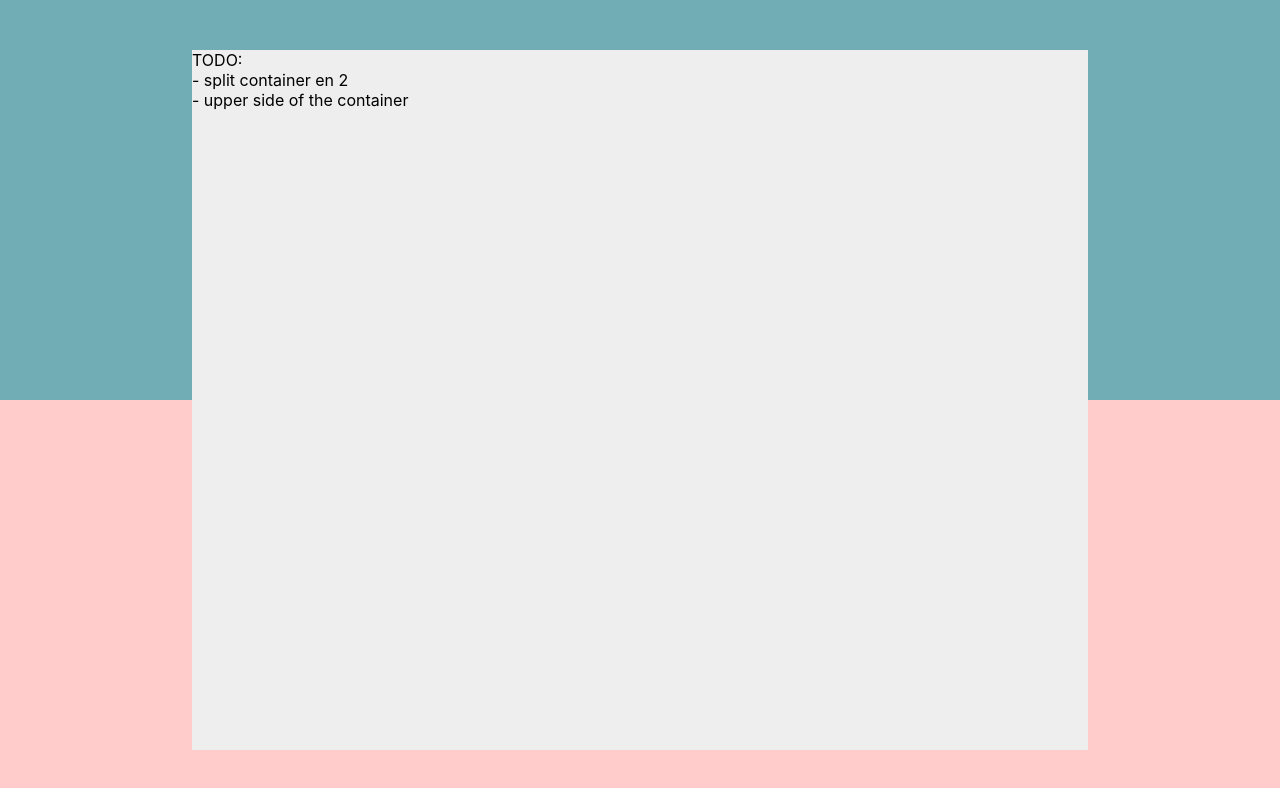
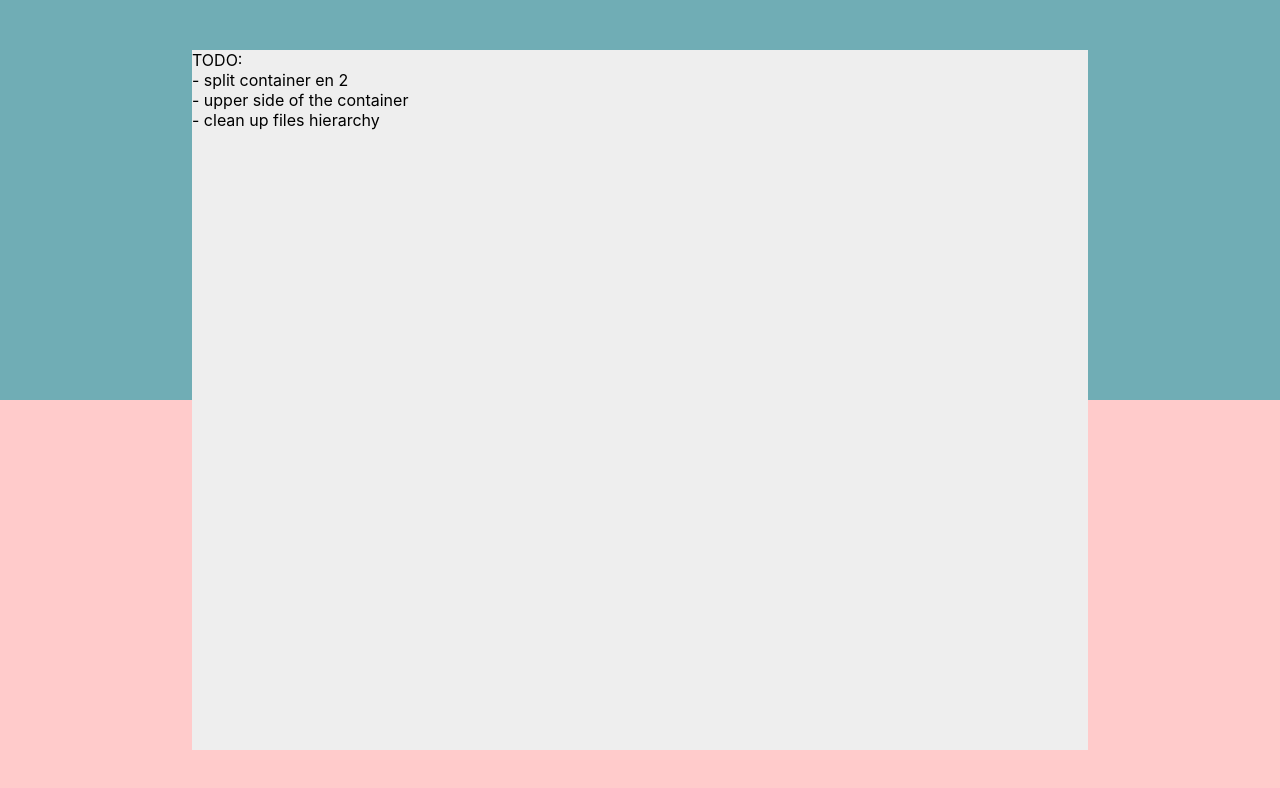
Before and after one commit to TonyAbramo/TheAustralianHaul, a React (Create React App) app: page / in a window 1280 px wide. Shown: the top 788 px of the page. Built offline with nearby package versions, Linux system fonts and the light colour scheme.

Commit message:
[TODO] Add cleanup task

```diff
--- a/src/components/Homepage.tsx
+++ b/src/components/Homepage.tsx
@@ -19,7 +19,8 @@ export default function Homepage() {
     <div style={container}>
       TODO: <br></br>
       - split container en 2<br></br>
-      - upper side of the container
+      - upper side of the container<br></br>
+      - clean up files hierarchy
 
     </div>
   )
```
